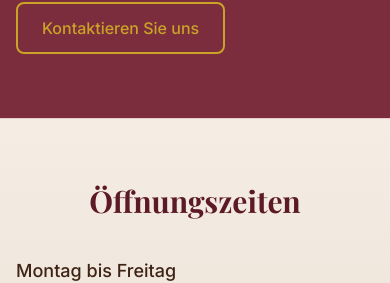
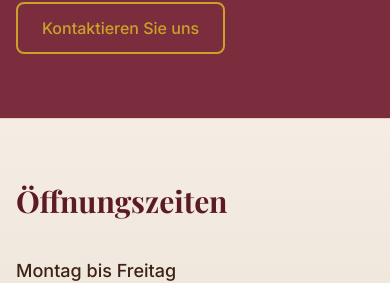
Before and after one commit to nilvaes/pide-salon, a React (Vite) app: page / in a window 390 px wide. Shown: the part 3211-3494 px from the top of the page. Built offline with nearby package versions, Linux system fonts and the light colour scheme; a web font is replaced by a local one.

Commit message:
work time title, left sided instead center

```diff
--- a/src/components/OpeningHours.tsx
+++ b/src/components/OpeningHours.tsx
@@ -14,7 +14,7 @@ export function OpeningHours() {
       <div className="mx-auto max-w-6xl px-4 sm:px-6">
         <h2
           id="opening-hours-heading"
-          className="font-display text-center text-3xl font-bold text-bosporus-red-dark sm:text-left sm:text-4xl"
+          className="font-display text-left text-3xl font-bold text-bosporus-red-dark sm:text-4xl"
         >
           {openingHours.heading[lang]}
         </h2>
```
